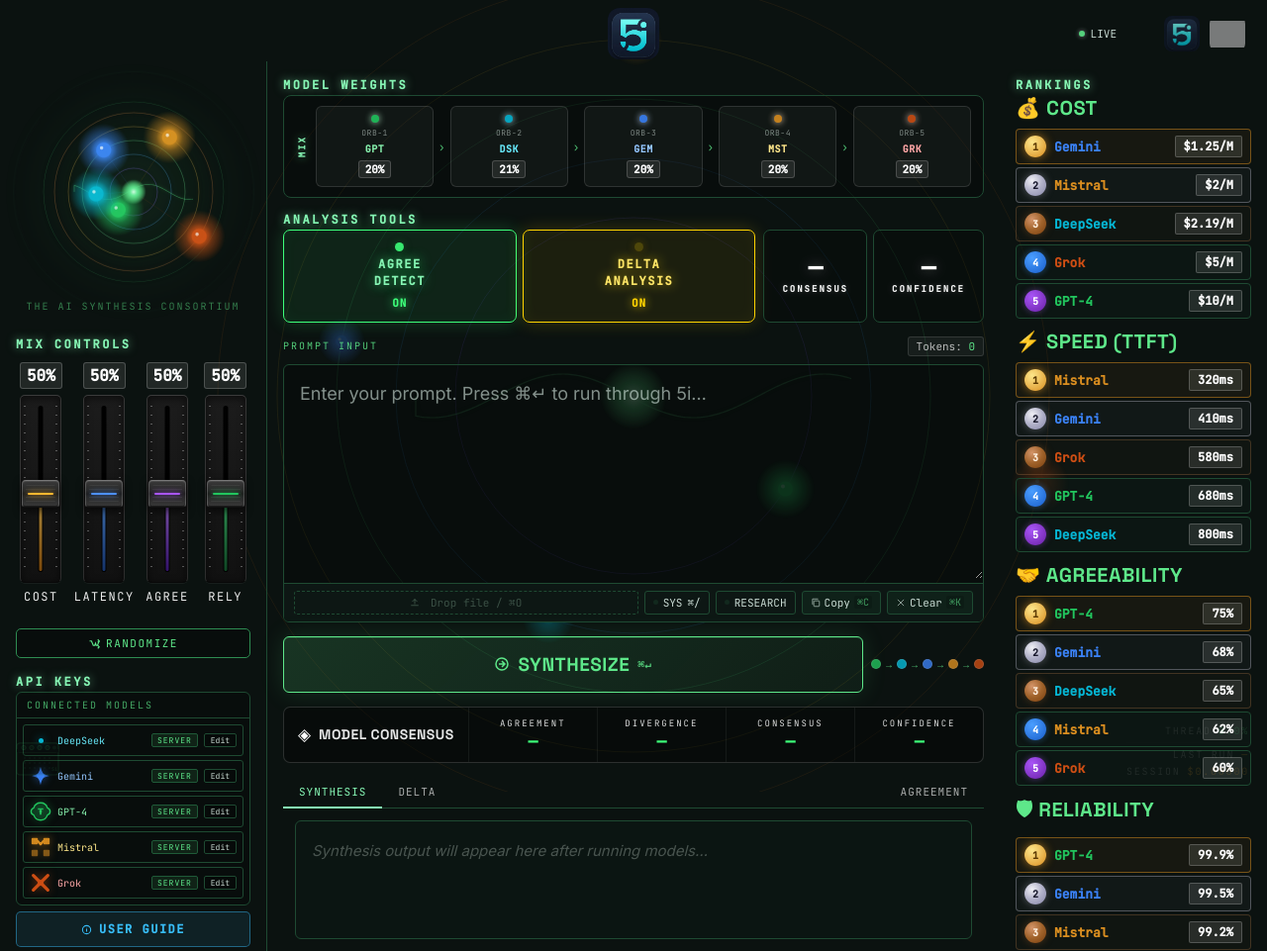
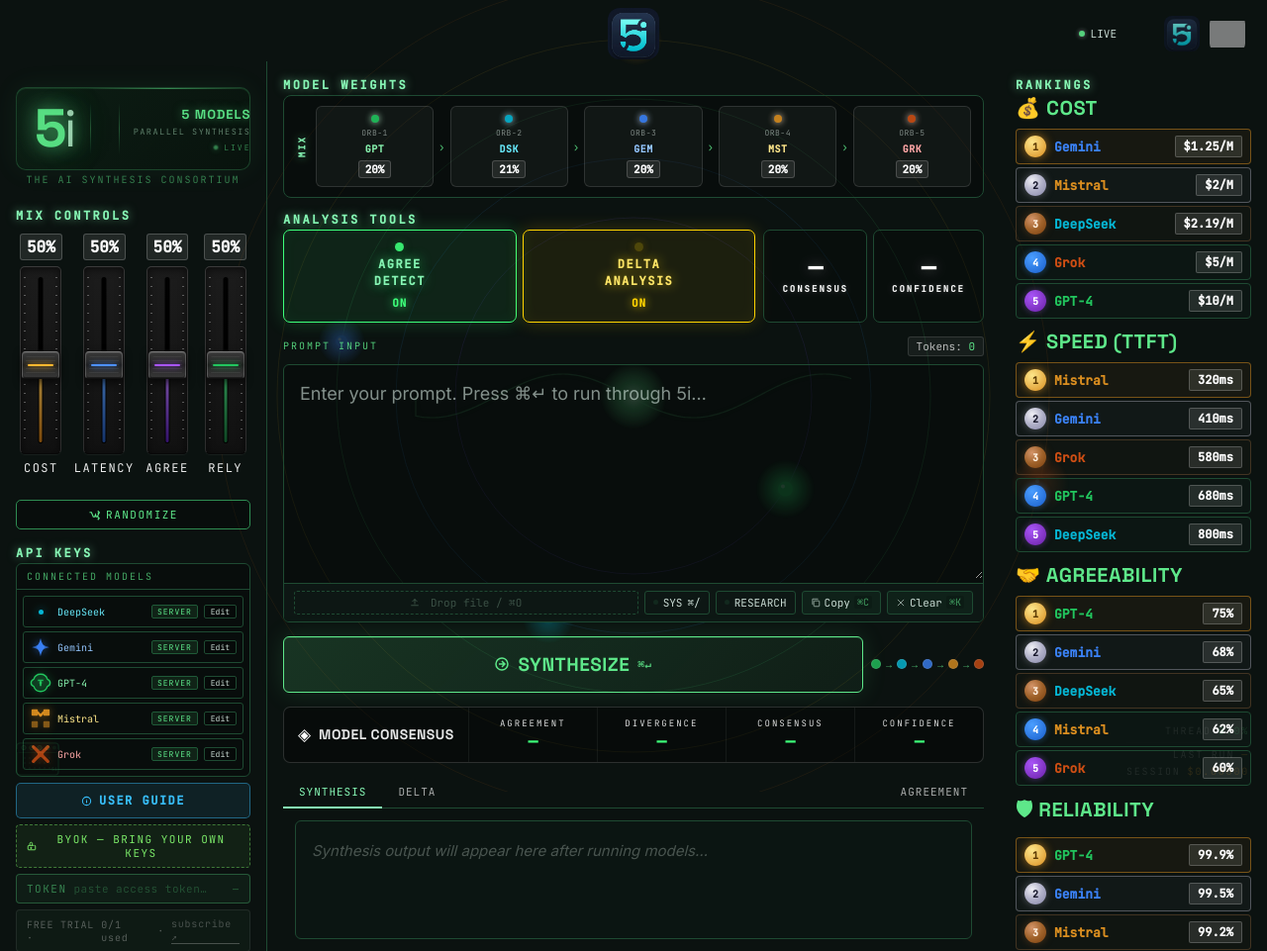
Before and after one commit to papjamzzz/5i, a Flask app: page / in a window 1280 px wide. Shown: the top 961 px of the page at 99% size. Run offline with Flask 3, Linux system fonts and the light colour scheme; grey boxes are pictures that could not be loaded.

Commit message:
Replace orbital logo with signal banner — waveform + status panel

```diff
--- a/templates/index.html
+++ b/templates/index.html
@@ -508,38 +508,86 @@ header:hover .btn-fullscreen { opacity: 1; }
   text-shadow: 0 0 10px rgba(134,245,180,0.6);
 }
 
-/* ── HERO LOGO ───────────────────────────────────────── */
+/* ── SIGNAL BANNER ───────────────────────────────────── */
 .hero-logo-section {
-  display: flex; flex-direction: column; align-items: center;
-  padding: 12px 0 8px;
+  display: flex; flex-direction: column; align-items: stretch;
+  padding: 10px 0 6px;
   position: relative;
 }
-.hero-logo-wrap {
-  position: relative;
-  width: 210px; height: 210px;
-  animation: float 6s ease-in-out infinite;
-  display: flex; align-items: center; justify-content: center;
-}
-.hero-logo-wrap::before {
+.signal-banner {
+  display: flex; align-items: center; gap: 0;
+  background: linear-gradient(135deg, rgba(13,31,21,0.95) 0%, rgba(9,20,14,0.95) 100%);
+  border: 1px solid rgba(88,222,131,0.22);
+  border-radius: 10px;
+  padding: 14px 18px;
+  position: relative; overflow: hidden;
+  box-shadow: 0 0 28px rgba(88,222,131,0.07), inset 0 1px 0 rgba(88,222,131,0.12);
+}
+.signal-banner::before {
   content: '';
-  position: absolute;
-  inset: -28px;
-  border-radius: 50%;
-  background: radial-gradient(circle, rgba(88,222,131,0.22) 0%, transparent 65%);
-  animation: pulse-ring 3s ease-in-out infinite;
-}
-.hero-logo-wrap::after {
-  content: '';
-  position: absolute;
-  inset: -8px;
-  border-radius: 50%;
-  border: 1px solid rgba(88,222,131,0.18);
-  box-shadow: 0 0 20px rgba(88,222,131,0.12), inset 0 0 20px rgba(88,222,131,0.06);
-  animation: pulse-ring 3.5s ease-in-out infinite 1.5s;
-}
-.hero-logo-canvas {
-  width: 200px; height: 200px;
-  cursor: crosshair;
+  position: absolute; top: 0; left: -100%; right: 0; height: 1px;
+  background: linear-gradient(90deg, transparent, rgba(88,222,131,0.5), transparent);
+  animation: sb-scan 4s linear infinite;
+}
+@keyframes sb-scan {
+  0%   { left: -100%; }
+  100% { left: 100%; }
+}
+.sb-wordmark {
+  display: flex; align-items: baseline;
+  line-height: 1; flex-shrink: 0;
+  text-shadow: 0 0 18px rgba(88,222,131,0.7), 0 0 40px rgba(88,222,131,0.35);
+}
+.sb-5 {
+  font-family: 'Space Grotesk', sans-serif;
+  font-size: 54px; font-weight: 800; color: #58DE83;
+  letter-spacing: -3px; line-height: 1;
+}
+.sb-i {
+  font-family: 'Space Grotesk', sans-serif;
+  font-size: 54px; font-weight: 300; color: rgba(195,253,216,0.75);
+  letter-spacing: -1px; line-height: 1;
+}
+.sb-divider {
+  width: 1px; height: 52px; flex-shrink: 0;
+  background: linear-gradient(180deg, transparent, rgba(88,222,131,0.3), transparent);
+  margin: 0 14px;
+}
+.sb-wave {
+  flex: 1; height: 52px; min-width: 0;
+}
+.sb-status {
+  flex-shrink: 0; display: flex; flex-direction: column;
+  align-items: flex-end; gap: 3px;
+}
+.sb-stat-main {
+  font-family: 'Space Grotesk', sans-serif;
+  font-size: 13px; font-weight: 700; color: #58DE83;
+  letter-spacing: 1px;
+  text-shadow: 0 0 10px rgba(88,222,131,0.5);
+}
+.sb-stat-sub {
+  font-family: 'JetBrains Mono', monospace;
+  font-size: 8.5px; letter-spacing: 1.5px; color: rgba(195,253,216,0.45);
+  text-transform: uppercase;
+}
+.sb-pulse-row {
+  display: flex; align-items: center; gap: 5px; margin-top: 2px;
+}
+.sb-pulse-dot {
+  width: 6px; height: 6px; border-radius: 50%;
+  background: #58DE83;
+  box-shadow: 0 0 8px rgba(88,222,131,0.8);
+  animation: sb-pulse 1.8s ease-in-out infinite;
+}
+@keyframes sb-pulse {
+  0%, 100% { opacity: 1; transform: scale(1); }
+  50%       { opacity: 0.4; transform: scale(0.7); }
+}
+.sb-pulse-label {
+  font-family: 'JetBrains Mono', monospace;
+  font-size: 8px; letter-spacing: 2px; color: rgba(88,222,131,0.55);
+  text-transform: uppercase;
 }
 .hero-title {
   font-family: 'Space Grotesk', sans-serif;
@@ -1840,10 +1888,18 @@ header:hover .btn-fullscreen { opacity: 1; }
     <!-- ══ LEFT PANEL — LOGO + FADERS ════════════════ -->
     <div class="panel" id="leftPanel">
 
-      <!-- Hero Logo -->
+      <!-- Signal Banner -->
       <div class="hero-logo-section">
-        <div class="hero-logo-wrap">
-          <canvas class="hero-logo-canvas" id="heroCanvas" width="400" height="400"></canvas>
+        <div class="signal-banner" id="signalBanner">
+          <div class="sb-wordmark"><span class="sb-5">5</span><span class="sb-i">i</span></div>
+          <div class="sb-divider"></div>
+          <canvas class="sb-wave" id="waveCanvas" width="400" height="104"></canvas>
+          <div class="sb-divider"></div>
+          <div class="sb-status">
+            <div class="sb-stat-main">5 MODELS</div>
+            <div class="sb-stat-sub">Parallel Synthesis</div>
+            <div class="sb-pulse-row"><span class="sb-pulse-dot"></span><span class="sb-pulse-label">Live</span></div>
+          </div>
         </div>
         <div class="hero-subtitle">The AI Synthesis Consortium</div>
       </div>
@@ -3881,222 +3937,70 @@ function initOrbitalBackground() {
 /* ═══════════════════════════════════════════════════════
    HERO LOGO CANVAS — the big glowing orbital logo
 ═══════════════════════════════════════════════════════ */
-function drawHeroLogo(canvas) {
-  const ctx = canvas.getContext ? canvas.getContext('2d') : null;
-  if (!ctx) return;
-  const W = canvas.width, H = canvas.height;
-  const cx = W / 2, cy = H / 2;
-
-  ctx.clearRect(0, 0, W, H);
-
-  /* background circle */
-  const bgGrad = ctx.createRadialGradient(cx, cy, 0, cx, cy, W * 0.5);
-  bgGrad.addColorStop(0, '#132018');
-  bgGrad.addColorStop(1, '#0B1210');
-  ctx.beginPath(); ctx.arc(cx, cy, W * 0.48, 0, Math.PI * 2);
-  ctx.fillStyle = bgGrad; ctx.fill();
-
-  /* outer ring */
-  ctx.beginPath(); ctx.arc(cx, cy, W * 0.47, 0, Math.PI * 2);
-  ctx.strokeStyle = 'rgba(31,90,56,0.6)'; ctx.lineWidth = 1; ctx.stroke();
-
-  /* orbits */
-  const orbits = [0.12, 0.19, 0.26, 0.33, 0.40];
-  orbits.forEach(r => {
-    ctx.beginPath(); ctx.arc(cx, cy, W * r, 0, Math.PI * 2);
-    ctx.strokeStyle = 'rgba(31,90,56,0.35)'; ctx.lineWidth = 0.5; ctx.stroke();
-  });
-
-  /* planets */
-  const planets = [
-    { key:'gpt',      r:0.12, angle: 0.5  },
-    { key:'deepseek', r:0.19, angle: 1.9  },
-    { key:'gemini',   r:0.26, angle: 3.3  },
-    { key:'mistral',  r:0.33, angle: 4.7  },
-    { key:'grok',     r:0.40, angle: 0.2  },
-  ];
-
-  planets.forEach(p => {
-    const m = MODELS[p.key];
-    const px = cx + Math.cos(p.angle) * W * p.r;
-    const py = cy + Math.sin(p.angle) * W * p.r;
-    const ps = W * 0.036;
-    /* glow */
-    const grd = ctx.createRadialGradient(px, py, 0, px, py, ps * 3);
-    grd.addColorStop(0, m.color + 'bb');
-    grd.addColorStop(1, m.color + '00');
-    ctx.beginPath(); ctx.arc(px, py, ps * 3, 0, Math.PI * 2);
-    ctx.fillStyle = grd; ctx.fill();
-    /* planet */
-    ctx.beginPath(); ctx.arc(px, py, ps, 0, Math.PI * 2);
-    ctx.fillStyle = m.color; ctx.fill();
-    /* connector */
-    ctx.beginPath(); ctx.moveTo(cx, cy); ctx.lineTo(px, py);
-    ctx.strokeStyle = m.color + '22'; ctx.lineWidth = 0.5; ctx.stroke();
-  });
-
-  /* sine wave */
-  ctx.beginPath();
-  ctx.moveTo(cx - W * 0.28, cy);
-  for (let x = -W * 0.28; x <= W * 0.28; x += 2) {
-    const y = Math.sin((x / (W * 0.07))) * (W * 0.035);
-    ctx.lineTo(cx + x, cy + y);
-  }
-  ctx.strokeStyle = 'rgba(88,222,131,0.4)'; ctx.lineWidth = 1; ctx.stroke();
-
-  /* core glow */
-  const core = ctx.createRadialGradient(cx, cy, 0, cx, cy, W * 0.06);
-  core.addColorStop(0, 'rgba(195,253,216,0.95)');
-  core.addColorStop(0.4, 'rgba(88,222,131,0.6)');
-  core.addColorStop(1, 'rgba(88,222,131,0)');
-  ctx.beginPath(); ctx.arc(cx, cy, W * 0.06, 0, Math.PI * 2);
-  ctx.fillStyle = core; ctx.fill();
-}
-
 function initHeroLogo() {
-  const canvas = document.getElementById('heroCanvas');
+  const canvas = document.getElementById('waveCanvas');
   if (!canvas) return;
-  let angle = 0;
-  let heroPaused = false;
-
-  /* Hover to freeze */
-  canvas.addEventListener('mouseenter', () => { heroPaused = true; });
-  canvas.addEventListener('mouseleave', () => { heroPaused = false; });
-
-  /* Glitch state */
-  const heroGlitches = {};
-
-  const speedMult  = [0.009, 0.006, 0.004, 0.003, 0.002];
-  const baseAngles = [0.5, 1.9, 3.3, 4.7, 0.2];
-  const planetKeys = ['gpt','deepseek','gemini','mistral','grok'];
-  const rads       = [0.12, 0.19, 0.26, 0.33, 0.40];
-  const ringColors = ['#7C3AED','#3B82F6','#58DE83','#DA8E20','#CD4E14'];
-
-  let _heroLastFrame = 0;
+  const ctx = canvas.getContext('2d');
+  const modelColors = ['#7C3AED','#06B6D4','#4285F4','#DA8E20','#CD4E14'];
+  let t = 0;
+  let _last = 0;
+
   function animate(ts) {
     requestAnimationFrame(animate);
-    if (ts - _heroLastFrame < 33.3) return; /* 30 fps cap */
-    _heroLastFrame = ts;
-    const ctx = canvas.getContext('2d');
+    if (ts - _last < 20) return; /* ~50fps */
+    _last = ts;
+    t += 0.018;
+
     const W = canvas.width, H = canvas.height;
-    const cx = W/2, cy = H/2;
+    const cy = H / 2;
     ctx.clearRect(0, 0, W, H);
 
-    if (!heroPaused) angle++;
-
-    /* maybe glitch */
-    if (!heroPaused && Math.random() < 0.004) {
-      const i = Math.floor(Math.random() * planetKeys.length);
-      const j = Math.floor(Math.random() * planetKeys.length);
-      if (i !== j) {
-        const dur = Math.floor(Math.random() * 12) + 4;
-        heroGlitches[planetKeys[i]] = { r: rads[j], frames: dur };
-        heroGlitches[planetKeys[j]] = { r: rads[j], frames: dur };
+    /* centre axis */
+    ctx.beginPath();
+    ctx.moveTo(0, cy); ctx.lineTo(W, cy);
+    ctx.strokeStyle = 'rgba(88,222,131,0.07)';
+    ctx.lineWidth = 1; ctx.stroke();
+
+    /* 5 per-model waves — one for each model, stacked with slight offset */
+    const waves = [
+      { color: modelColors[0], amp: 0.30, freq: 1.1, phase: 0.0,  alpha: 0.55, lw: 1.0 },
+      { color: modelColors[1], amp: 0.22, freq: 1.7, phase: 1.2,  alpha: 0.45, lw: 0.8 },
+      { color: modelColors[2], amp: 0.18, freq: 2.3, phase: 2.5,  alpha: 0.40, lw: 0.8 },
+      { color: modelColors[3], amp: 0.14, freq: 0.8, phase: 0.7,  alpha: 0.35, lw: 0.7 },
+      { color: modelColors[4], amp: 0.12, freq: 3.1, phase: 1.9,  alpha: 0.30, lw: 0.7 },
+    ];
+
+    waves.forEach(w => {
+      ctx.save();
+      ctx.shadowBlur = 8; ctx.shadowColor = w.color;
+      ctx.beginPath();
+      for (let x = 0; x <= W; x += 2) {
+        const norm = x / W;
+        const y = cy + Math.sin(norm * Math.PI * 2 * w.freq + t + w.phase) * (H * w.amp);
+        x === 0 ? ctx.moveTo(x, y) : ctx.lineTo(x, y);
       }
-    }
-
-    /* TRANSPARENT background — let the panel show through, just a very subtle disc */
-    const bgGrad = ctx.createRadialGradient(cx, cy, 0, cx, cy, W*0.48);
-    bgGrad.addColorStop(0, 'rgba(19,32,24,0.35)');
-    bgGrad.addColorStop(0.65, 'rgba(11,18,16,0.15)');
-    bgGrad.addColorStop(1, 'rgba(11,18,16,0)');
-    ctx.beginPath(); ctx.arc(cx, cy, W*0.48, 0, Math.PI*2);
-    ctx.fillStyle = bgGrad; ctx.fill();
-
-    /* outer boundary ring — subtle glow */
-    ctx.save();
-    ctx.shadowBlur = 12; ctx.shadowColor = 'rgba(88,222,131,0.4)';
-    ctx.beginPath(); ctx.arc(cx, cy, W*0.455, 0, Math.PI*2);
-    ctx.strokeStyle = 'rgba(88,222,131,0.2)'; ctx.lineWidth = 1; ctx.stroke();
-    ctx.restore();
-
-    /* glowing orbital rings */
-    rads.forEach((r, i) => {
-      ctx.save();
-      ctx.shadowBlur = 10; ctx.shadowColor = ringColors[i] + '70';
-      ctx.beginPath(); ctx.arc(cx, cy, W*r, 0, Math.PI*2);
-      ctx.strokeStyle = ringColors[i] + '60';
-      ctx.lineWidth = 1;
-      ctx.stroke();
-      /* soft outer glow ring */
-      ctx.shadowBlur = 3;
-      ctx.beginPath(); ctx.arc(cx, cy, W*r, 0, Math.PI*2);
-      ctx.strokeStyle = 'rgba(195,253,216,0.08)';
-      ctx.lineWidth = 2;
-      ctx.stroke();
+      ctx.strokeStyle = w.color + Math.round(w.alpha * 255).toString(16).padStart(2,'0');
+      ctx.lineWidth = w.lw; ctx.stroke();
       ctx.restore();
     });
 
-    /* sine wave */
+    /* primary synthesis wave on top — bright green, glowing */
     ctx.save();
-    ctx.shadowBlur = 10; ctx.shadowColor = 'rgba(88,222,131,0.6)';
-    ctx.beginPath(); ctx.moveTo(cx - W*0.3, cy);
-    for (let x=-W*0.3; x<=W*0.3; x+=2) {
-      ctx.lineTo(cx+x, cy + Math.sin(x/(W*0.065) + angle*0.018) * (W*0.038));
+    ctx.shadowBlur = 14; ctx.shadowColor = 'rgba(88,222,131,0.9)';
+    ctx.beginPath();
+    for (let x = 0; x <= W; x += 2) {
+      const norm = x / W;
+      /* sum of all 5 waves — "synthesis" */
+      const y = cy + waves.reduce((sum, w) =>
+        sum + Math.sin(norm * Math.PI * 2 * w.freq + t + w.phase) * (H * w.amp * 0.38), 0);
+      x === 0 ? ctx.moveTo(x, y) : ctx.lineTo(x, y);
     }
-    ctx.strokeStyle='rgba(88,222,131,0.55)'; ctx.lineWidth=1.2; ctx.stroke();
+    ctx.strokeStyle = 'rgba(88,222,131,0.82)';
+    ctx.lineWidth = 1.6; ctx.stroke();
     ctx.restore();
-
-    /* planets */
-    planetKeys.forEach((k, i) => {
-      const m = MODELS[k];
-      const glitch = heroGlitches[k];
-      const effectiveR = (glitch && glitch.frames > 0) ? glitch.r : rads[i];
-      if (glitch) { glitch.frames--; if (glitch.frames <= 0) delete heroGlitches[k]; }
-
-      const a = baseAngles[i] + angle * speedMult[i];
-      const px = cx + Math.cos(a) * W * effectiveR;
-      const py = cy + Math.sin(a) * W * effectiveR;
-      const ps = W * 0.038;
-      const isGlitching = !!glitch;
-
-      ctx.save();
-      ctx.shadowBlur = isGlitching ? 28 : 16;
-      ctx.shadowColor = m.color;
-
-      /* planet halo */
-      const grd = ctx.createRadialGradient(px,py,0,px,py,ps*3.5);
-      grd.addColorStop(0, m.color+'cc'); grd.addColorStop(0.5, m.color+'44'); grd.addColorStop(1, m.color+'00');
-      ctx.beginPath(); ctx.arc(px,py,ps*3.5,0,Math.PI*2); ctx.fillStyle=grd; ctx.fill();
-
-      /* glitch ghost */
-      if (isGlitching && Math.random() < 0.5) {
-        ctx.globalAlpha = 0.4;
-        ctx.beginPath(); ctx.arc(px + (Math.random()-0.5)*8, py, ps*0.9, 0, Math.PI*2);
-        ctx.fillStyle = m.color; ctx.fill();
-        ctx.globalAlpha = 1;
-      }
-
-      /* planet body */
-      ctx.beginPath(); ctx.arc(px,py,ps,0,Math.PI*2); ctx.fillStyle=m.color; ctx.fill();
-      /* specular */
-      ctx.beginPath(); ctx.arc(px-ps*0.28, py-ps*0.28, ps*0.22, 0, Math.PI*2);
-      ctx.fillStyle='rgba(255,255,255,0.68)'; ctx.fill();
-
-      /* connector line */
-      ctx.shadowBlur = 0;
-      ctx.globalAlpha = 0.25;
-      ctx.beginPath(); ctx.moveTo(cx,cy); ctx.lineTo(px,py);
-      ctx.strokeStyle=m.color; ctx.lineWidth=0.7; ctx.stroke();
-      ctx.restore();
-    });
-
-    /* core pulse */
-    ctx.save();
-    const pulse = 0.055 + Math.sin(angle * 0.04) * 0.008;
-    ctx.shadowBlur = 24; ctx.shadowColor = 'rgba(88,222,131,0.9)';
-    const core = ctx.createRadialGradient(cx,cy,0,cx,cy,W*pulse);
-    core.addColorStop(0,'rgba(220,255,236,1)');
-    core.addColorStop(0.3,'rgba(105,240,155,0.9)');
-    core.addColorStop(0.7,'rgba(88,222,131,0.4)');
-    core.addColorStop(1,'rgba(88,222,131,0)');
-    ctx.beginPath(); ctx.arc(cx,cy,W*pulse*1.5,0,Math.PI*2); ctx.fillStyle=core; ctx.fill();
-    ctx.restore();
-
   }
+
   requestAnimationFrame(animate);
-
-  /* Small logo icon for header — now an <img>, drawHeroLogo is a no-op on non-canvas */
 }
 
 /* ═══════════════════════════════════════════════════════
```
